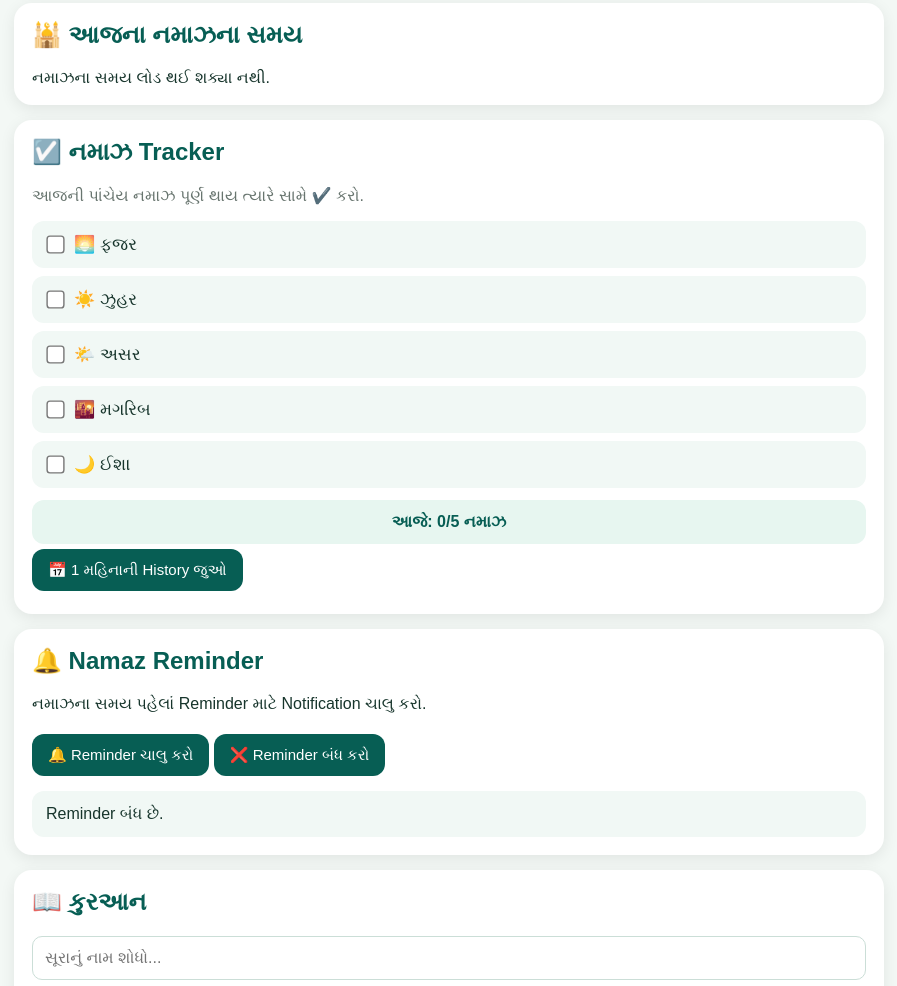
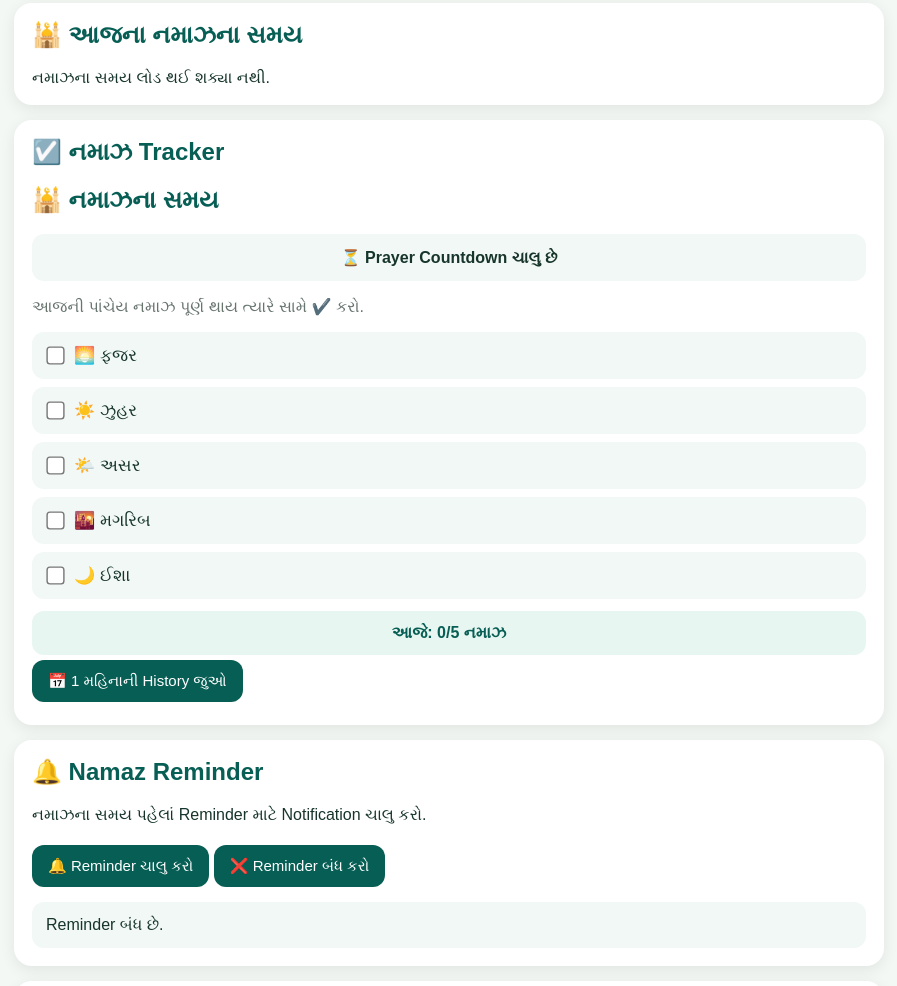
Before and after one commit to patelminhazmusa/maro-din, a plain HTML site: page index.html in a window 1280 px wide. Shown: the part 964-1950 px from the top of the page, without its empty margins (191-1088 px from the left). Drawn offline with Linux system fonts and the light colour scheme; no server answers.

Commit message:
Added Prayer Countdown

```diff
--- a/index.html
+++ b/index.html
@@ -205,13 +205,19 @@ header h1{font-size:27px}
 
 <div class="card" id="namazCard">
 <h2>🕌 આજના નમાઝના સમય</h2>
+
 <div id="namazTimes">લોડ થઈ રહ્યું છે...</div>
 </div>
 
 
 <div class="card" id="trackerCard">
 <h2>☑️ નમાઝ Tracker</h2>
+<h2>🕌 નમાઝના સમય</h2>
 
+<div id="prayerCountdown"
+style="background:#f1f8f5;padding:14px;border-radius:12px;margin-top:10px;text-align:center;font-weight:bold;">
+⏳ આગલી નમાઝનો સમય ગણાઈ રહ્યો છે...
+</div>
 <p style="color:#68756f">
 આજની પાંચેય નમાઝ પૂર્ણ થાય ત્યારે સામે ✔️ કરો.
 </p>
@@ -1444,7 +1450,22 @@ async function setupNamazReminders(){
     document.getElementById("reminderStatus").innerText =
     "🔕 Namaz Reminder બંધ છે.";
    }
+function startPrayerCountdown(){
 
+    setInterval(function(){
+
+        const box = document.getElementById("prayerCountdown");
+
+        if(!box) return;
+
+        box.innerText =
+        "⏳ Prayer Countdown ચાલુ છે";
+
+    },1000);
+
+}
+
+startPrayerCountdown();
 </script>
 
 </body>
```
